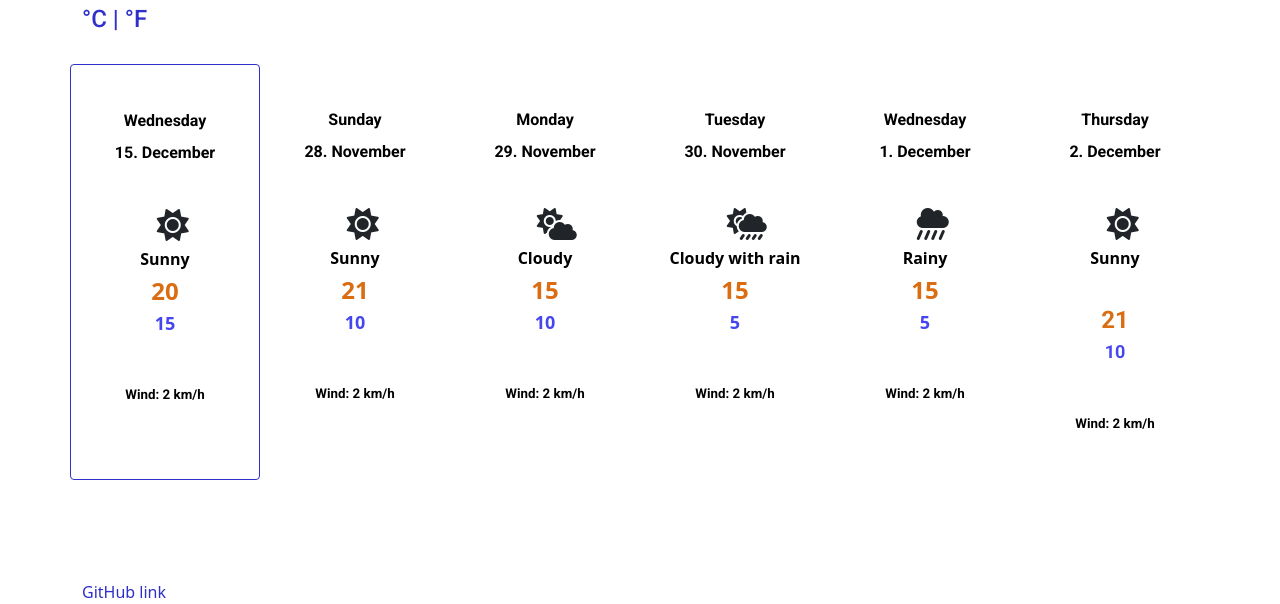
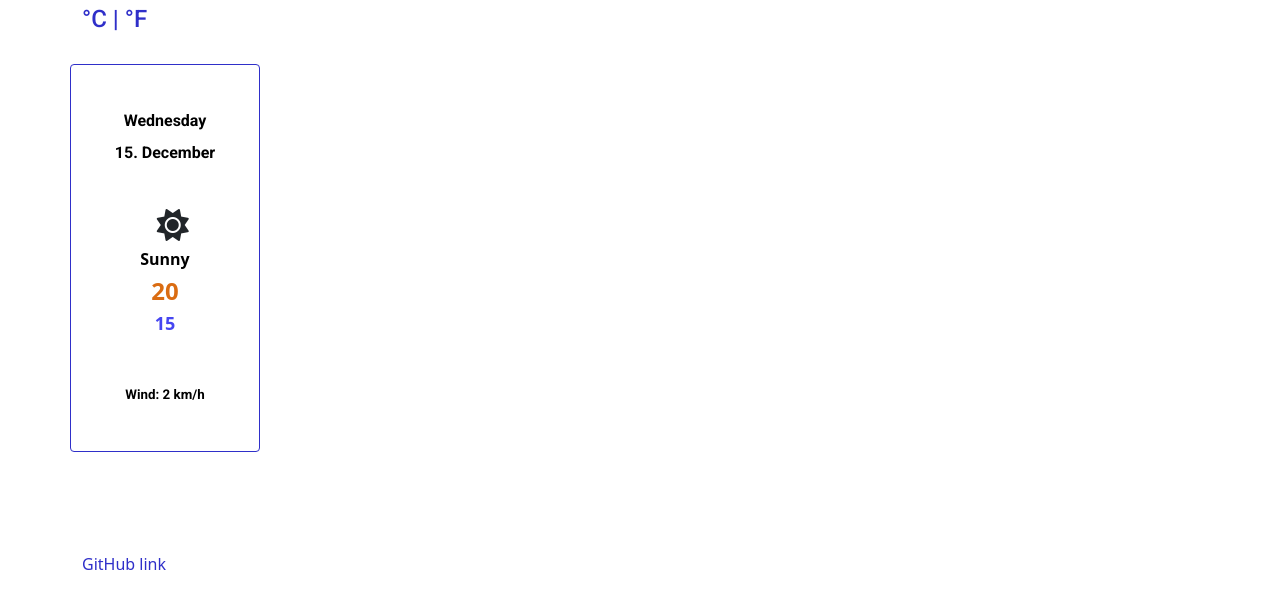
Before and after one commit to MilenaSavatovic/vanilla-weather-app, a plain HTML site: page index.html in a window 1280 px wide. Shown: the part 248-852 px from the top of the page. After the commit the page ends 824 px from the top, so only its background shows below. Drawn offline with nearby package versions, Linux system fonts and the light colour scheme.

Commit message:
Modified html structure

```diff
--- a/index.html
+++ b/index.html
@@ -76,103 +76,6 @@
             </p>
           </section>
         </div>
-        <div class="col-sm-2 days">
-          <section class="date-data">
-            <p>Sunday</p>
-            <p>28. November</p>
-          </section>
-          <i class="fas fa-sun weather-icon"></i>
-          <p class="weather">Sunny</p>
-
-          <span class="higher-temp" id="temperature-high">
-            21
-          </span>
-
-          <span class="lower-temp" id="temperature-low">
-            10
-          </span>
-          <section class="weather-conditions">
-            <p>Wind: 2 km/h</p>
-          </section>
-        </div>
-        <div class="col-sm-2 days">
-          <section class="date-data">
-            <p>Monday</p>
-            <p>29. November</p>
-          </section>
-          <i class="fas fa-cloud-sun weather-icon"></i>
-          <p class="weather">Cloudy</p>
-
-          <span class="higher-temp" id="temperature-high">
-            15
-          </span>
-
-          <span class="lower-temp" id="temperature-low">
-            10
-          </span>
-          <section class="weather-conditions">
-            <p>Wind: 2 km/h</p>
-          </section>
-        </div>
-        <div class="col-sm-2 days">
-          <section class="date-data">
-            <p>Tuesday</p>
-            <p>30. November</p>
-          </section>
-          <i class="fas fa-cloud-sun-rain weather-icon"></i>
-          <p class="weather">Cloudy with rain</p>
-
-          <span class="higher-temp" id="temperature-high">
-            15
-          </span>
-
-          <span class="lower-temp" id="temperature-low">
-            5
-          </span>
-          <section class="weather-conditions">
-            <p>Wind: 2 km/h</p>
-          </section>
-        </div>
-        <div class="col-sm-2 days">
-          <section class="date-data">
-            <p>Wednesday</p>
-            <p>1. December</p>
-          </section>
-          <i class="fas fa-cloud-showers-heavy weather-icon"></i>
-          <p class="weather">Rainy</p>
-
-          <span class="higher-temp" id="temperature-high">
-            15
-          </span>
-
-          <span class="lower-temp" id="temperature-low">
-            5
-          </span>
-          <section class="weather-conditions">
-            <p>Wind: 2 km/h</p>
-          </section>
-        </div>
-        <div class="col-sm-2 days">
-          <section class="date-data">
-            <p>Thursday</p>
-            <p>2. December</p>
-          </section>
-          <i class="fas fa-sun sun weather-icon"></i>
-          <p class="weather">Sunny</p>
-          <section id="temperature-data">
-            <span class="higher-temp" id="temperature-high">
-              21
-            </span>
-
-            <span class="lower-temp" id="temperature-low">
-              10
-            </span>
-          </section>
-
-          <section class="weather-conditions">
-            <p>Wind: 2 km/h</p>
-          </section>
-        </div>
       </div>
       <div>
         <a
```
